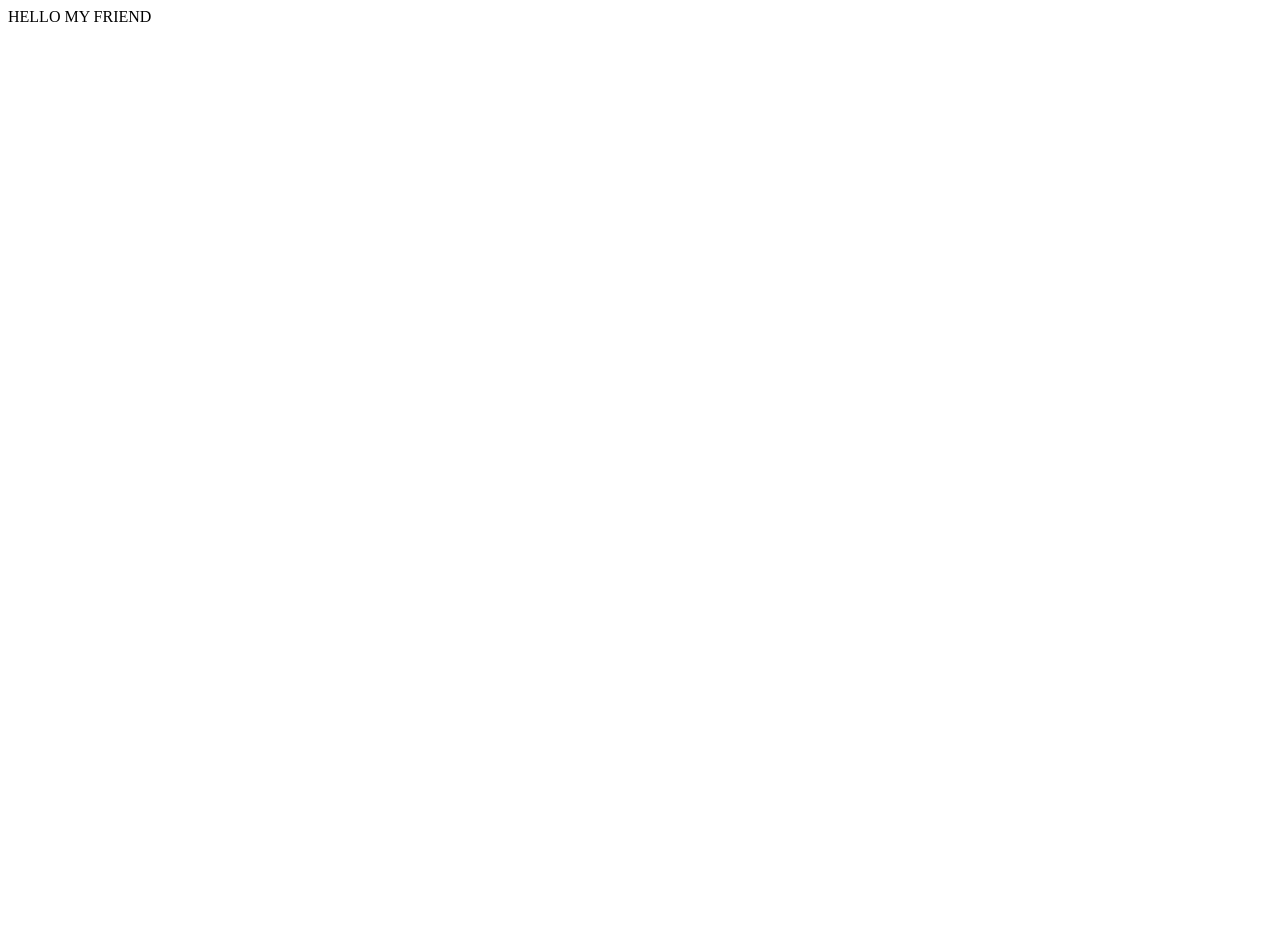
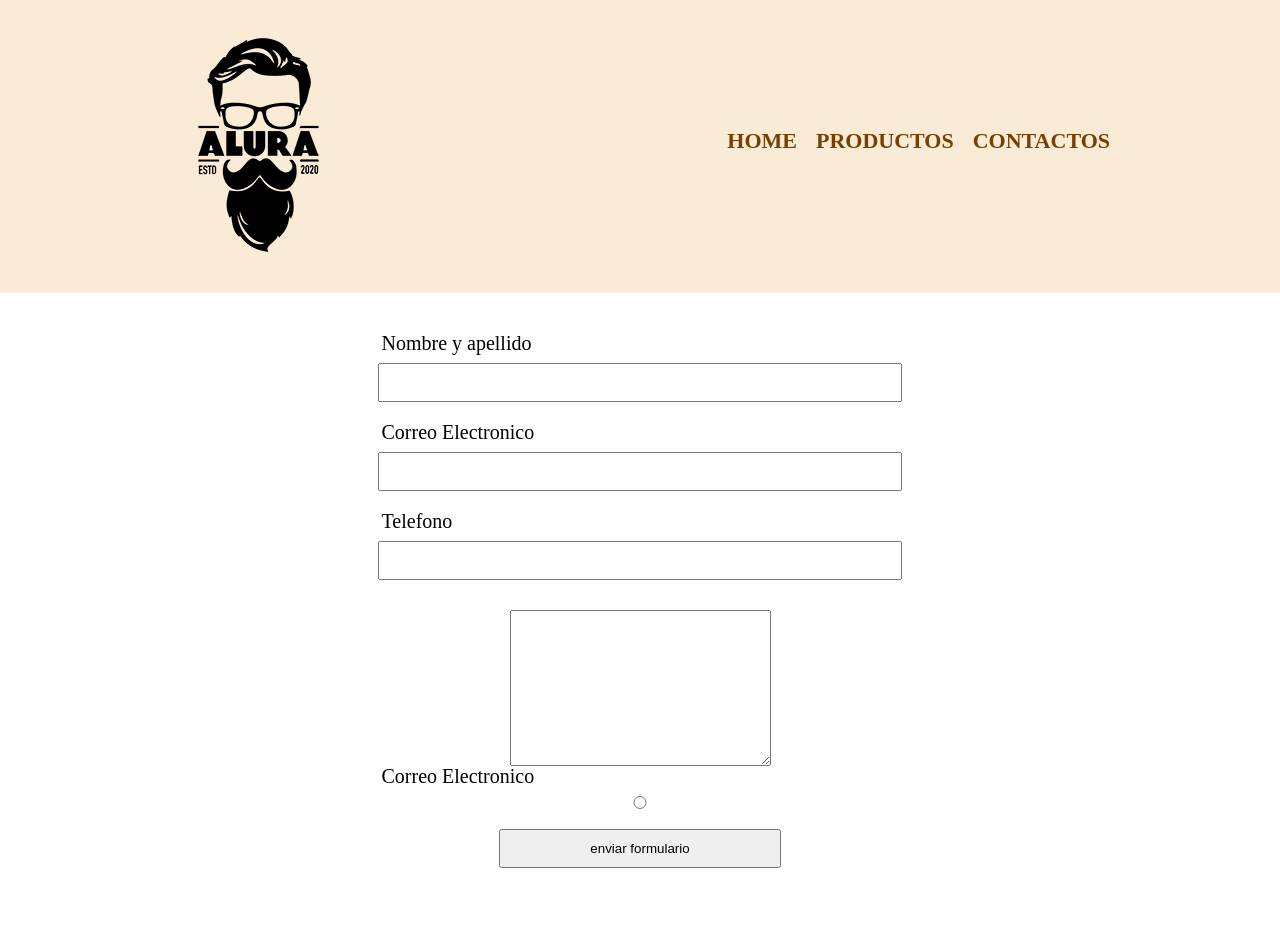
Before and after one commit to willor16/barberia-alura, a plain HTML site: page contacto.html in a window 1280 px wide. Shown: the top 925 px of the page. Before the commit the page ends 800 px from the top, so only its background shows below. Drawn offline with Linux system fonts and the light colour scheme.

Commit message:
ingresando formulario

```diff
--- a/contacto.html
+++ b/contacto.html
@@ -3,9 +3,50 @@
 <head>
     <meta charset="UTF-8">
     <meta name="viewport" content="width=device-width, initial-scale=1.0">
+    <link rel="stylesheet" href="./reset.css">
+    <link rel="stylesheet" href="./style.css">
+
     <title>CONTACTO BARBERIA ALURA</title>
 </head>
 <body>
-    HELLO MY FRIEND
+    <header>
+        <div class="caja">
+            <h1><img src="imagenes/logo.png" alt="barberia alura"></h1>
+            <nav>
+                <ul>
+                    <li><a href="./home.html">HOME</a></li>
+                    <li><a href="./productos.html">PRODUCTOS</a></li>
+                    <li><a href="./contacto.html">CONTACTOS</a></li>
+                </ul>
+            </nav>
+
+        </div>
+    </header>
+    <main>
+        <!-- formulario -->
+        <form action="">
+            <label for="nombreYApellido">Nombre y apellido</label>
+            <input  type="text" id="nombreYApellido">
+
+            <label for="email">Correo Electronico</label>
+            <input  type="text" id="email">
+
+            <label for="telefono">Telefono</label>
+            <input  type="number" id="telefono"">
+
+            <label for="textoarea"></label>
+            <textarea name="" id="textoarea" cols="30" rows="10"></textarea>
+
+            <label for="radioemail">Correo Electronico</label>
+            <input type="radio" value="email" id="radioemail">
+            <input class="enviar" type="submit" value="enviar formulario">
+        </form>
+
+    </main>
+    <footer>
+        <img class="img-footer-logo" src="./imagenes/logo-blanco.png" alt="logo blanco">
+        <p class="footer-parrafo">Copyright Barberia Alura -2020</p>
+        <p class="footer-parrafo">Development by Wilmer Choxom</p>
+    </footer>
 </body>
 </html>
--- a/style.css
+++ b/style.css
@@ -116,3 +116,35 @@ footer{
 .img-footer-logo:hover {
     border: 2px solid white;
 }
+
+/*estilos pagina de contacto*/
+main{
+    width: 940px;
+    margin: 0 auto;
+}
+
+form{
+    display: flex;
+    flex-direction: column;
+    margin: 40px 0;
+    align-items: center;
+}
+
+form label{
+    display: block;
+    font-size: 20px;
+    margin: 0 0 10px;
+    text-align: left;
+    width: 55%;
+}
+
+form input{
+    display: block;
+    margin: 0 0 20px;
+    padding: 10px 25px;
+    width: 50%;
+}
+
+form .enviar{
+    width: 30%;
+}
```
